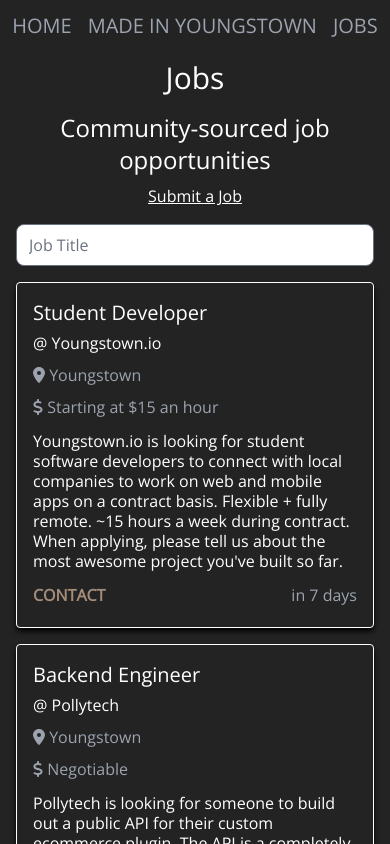
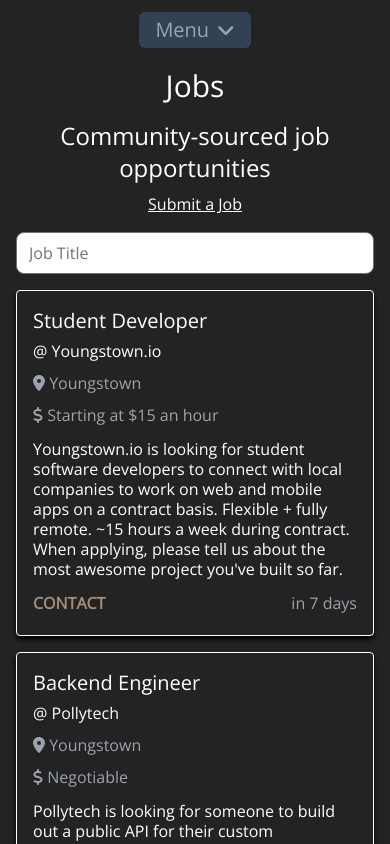
Before and after one commit to codeyoungstown/next-codeyoungstown.com, a Next.js app: page /jobs in a window 390 px wide. Shown: the top 844 px of the page. Built offline with nearby package versions, Linux system fonts and the light colour scheme.

Commit message:
updated navbar

```diff
--- a/components/Header.tsx
+++ b/components/Header.tsx
@@ -1,14 +1,22 @@
 import Link from "next/link";
+import { FontAwesomeIcon } from "@fortawesome/react-fontawesome";
+import { faAngleDown } from "@fortawesome/free-solid-svg-icons";
 
 export default function Header() {
+  const Pages = [
+    ["HOME", "/"],
+    ["MADE IN YOUNGSTOWN", "/made-in-youngstown"],
+    ["JOBS", "/jobs"],
+  ];
+  const ToggleMenu = () => {
+    const pages = document.getElementById("mobile-nav-links");
+    pages.classList.toggle("hidden");
+  };
+
   return (
     <header className="flex justify-center">
-      <nav className="flex justify-center  sm:space-x-6  space-x-4 p-3 items-center">
-        {[
-          ["HOME", "/"],
-          ["MADE IN YOUNGSTOWN", "/made-in-youngstown"],
-          ["JOBS", "/jobs"],
-        ].map(([title, url]) => (
+      <nav className="sm:flex justify-center space-x-4 p-3 items-center hidden">
+        {Pages.map(([title, url]) => (
           <Link href={url} key={title}>
             <a className="hover:underline hover:text-gray-300 text-gray-400 text-xl">
               {title}
@@ -16,6 +24,29 @@ export default function Header() {
           </Link>
         ))}
       </nav>
+
+      {/* Mobile Menu */}
+      <nav className="sm:hidden my-3 items-center w-full">
+        <button
+          className="hover:bg-slate-600 bg-slate-700 text-gray-400 text-xl py-1 px-4 rounded-md"
+          onClick={ToggleMenu}
+        >
+          Menu
+          <FontAwesomeIcon icon={faAngleDown} className="ml-2" />
+        </button>
+
+        <div id="mobile-nav-links" className="bg-slate-600 w-full mt-2 hidden">
+          <ul className="w-full">
+            {Pages.map(([title, url]) => (
+              <Link key={title} href={url}>
+                <li className="hover:underline hover:text-gray-300 border">
+                  <a className="text-gray-400 text-xl">{title}</a>
+                </li>
+              </Link>
+            ))}
+          </ul>
+        </div>
+      </nav>
     </header>
   );
 }
```
